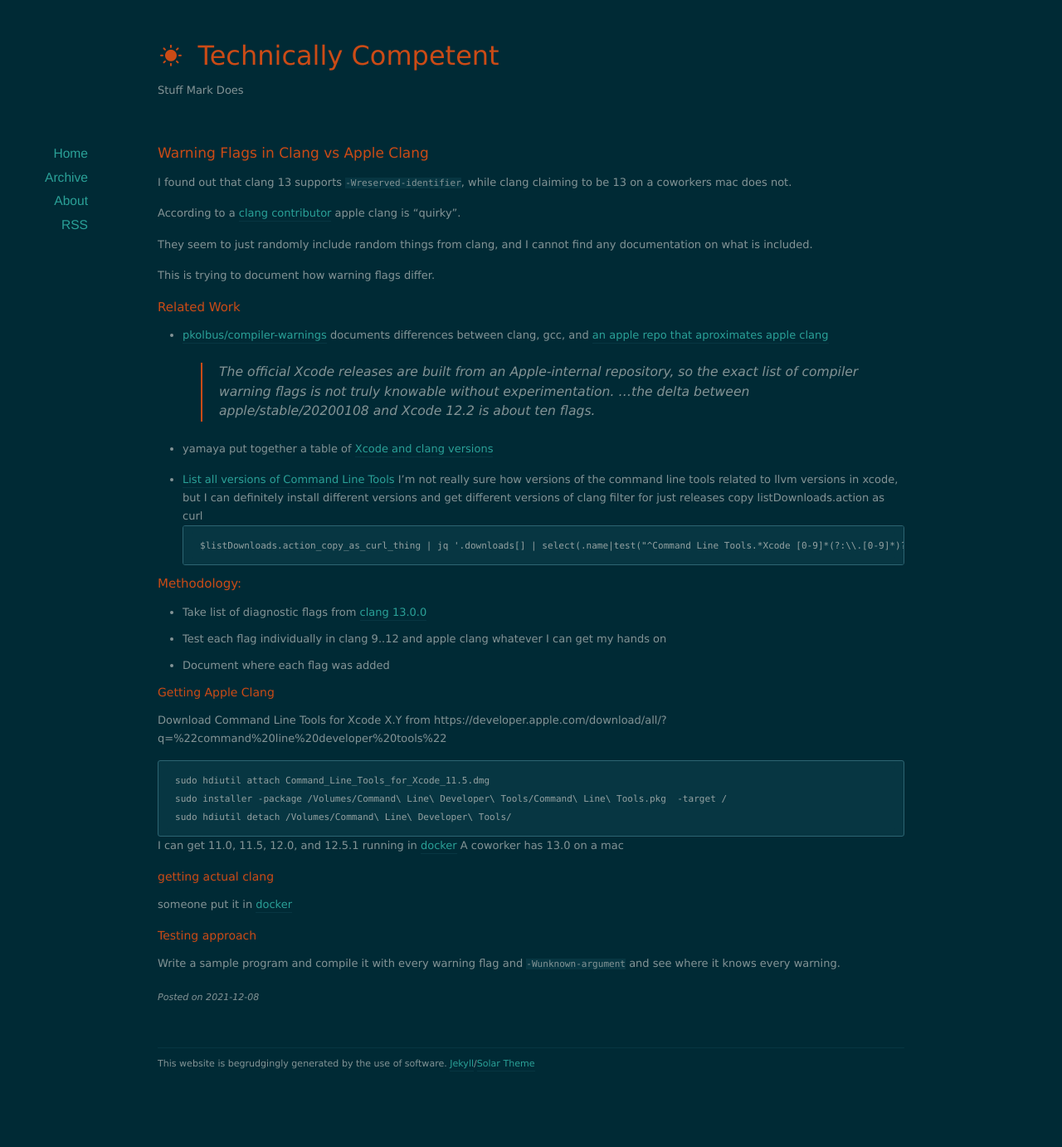
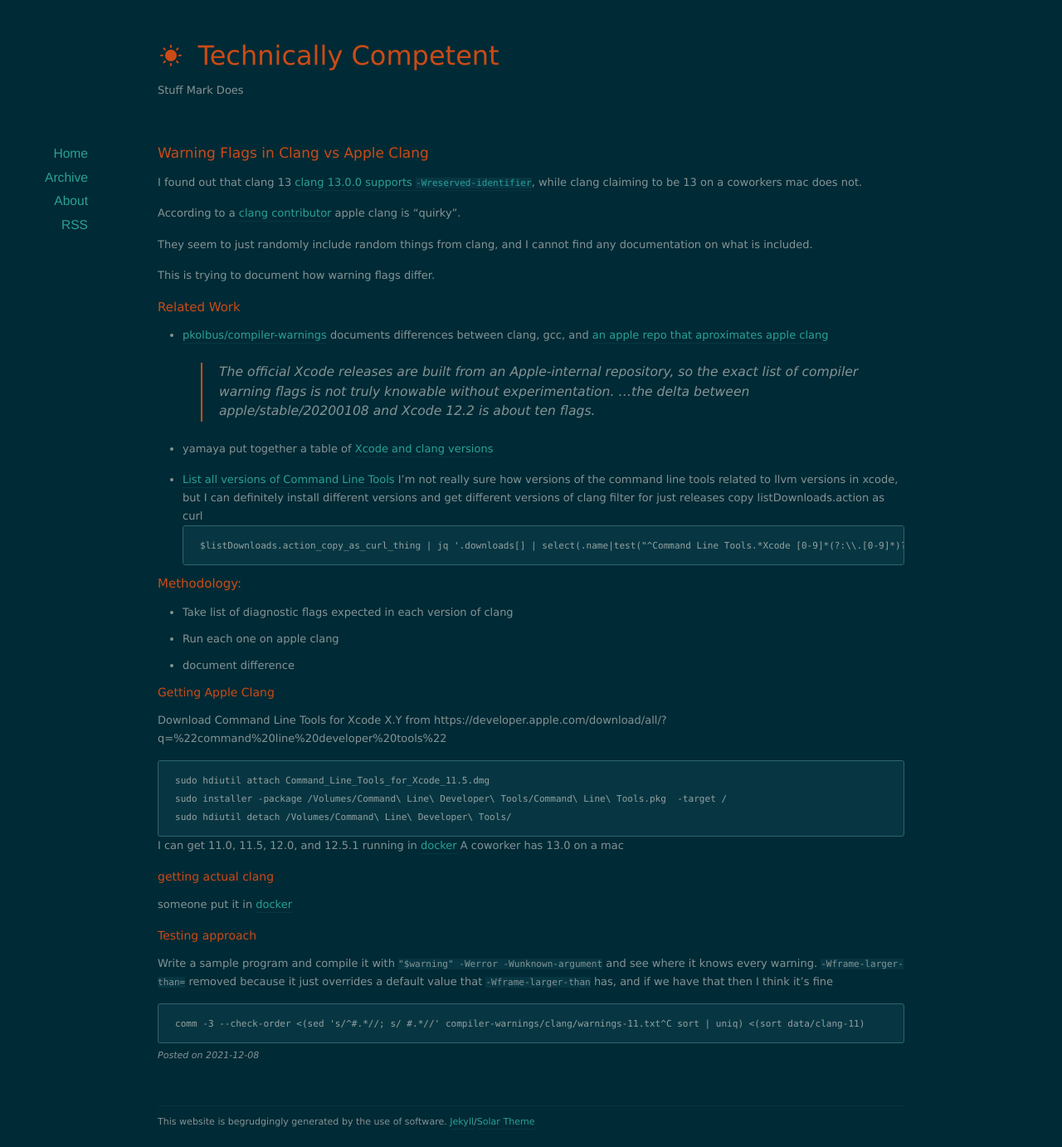
Before and after one commit to mtfurlan/mtfurlan.github.io, a Jekyll site: the page built from _posts/2021-12-08-clang-vs-apple-clang.markdown, in a window 1280 px wide. Shown: the whole page at 83% size. Built offline with Jekyll 4.4.1, drawn with Linux system fonts in a browser that asks for light colours; nearby versions of some CDN libraries; before the commit the page ends 1311 px from its top, so only the background shows below that.

Commit message:
I dunno something

````diff
--- a/_posts/2021-12-08-clang-vs-apple-clang.markdown
+++ b/_posts/2021-12-08-clang-vs-apple-clang.markdown
@@ -4,7 +4,7 @@ title:  "Warning Flags in Clang vs Apple Clang"
 categories: clang, apple
 ---
 
-I found out that clang 13 supports `-Wreserved-identifier`, while clang claiming to be 13 on a coworkers mac does not.
+I found out that clang 13 [clang 13.0.0 supports `-Wreserved-identifier`](https://releases.llvm.org/13.0.0/tools/clang/docs/DiagnosticsReference.html#wreserved-identifier), while clang claiming to be 13 on a coworkers mac does not.
 
 According to a [clang contributor](https://www.reddit.com/r/cpp_questions/comments/moirt4/comment/gu43re0) apple clang is "quirky".
 
@@ -31,9 +31,9 @@ $listDownloads.action_copy_as_curl_thing | jq '.downloads[] | select(.name|test(
 
 
 ## Methodology:
-* Take list of diagnostic flags from [clang 13.0.0](https://releases.llvm.org/13.0.0/tools/clang/docs/DiagnosticsReference.html#w-pragma-messages)
-* Test each flag individually in clang 9..12 and apple clang whatever I can get my hands on
-* Document where each flag was added
+* Take list of diagnostic flags expected in each version of clang
+* Run each one on apple clang
+* document difference
 
 ### Getting Apple Clang
 Download Command Line Tools for Xcode X.Y from
@@ -52,4 +52,10 @@ A coworker has 13.0 on a mac
 someone put it in [docker](https://hub.docker.com/r/silkeh/clang)
 
 ### Testing approach
-Write a sample program and compile it with every warning flag and `-Wunknown-argument` and see where it knows every warning.
+Write a sample program and compile it with `"$warning" -Werror -Wunknown-argument` and see where it knows every warning.
+`-Wframe-larger-than=` removed because it just overrides a default value that
+`-Wframe-larger-than` has, and if we have that then I think it's fine
+
+```
+comm -3 --check-order <(sed 's/^#.*//; s/ #.*//' compiler-warnings/clang/warnings-11.txt^C sort | uniq) <(sort data/clang-11)
+```
````
